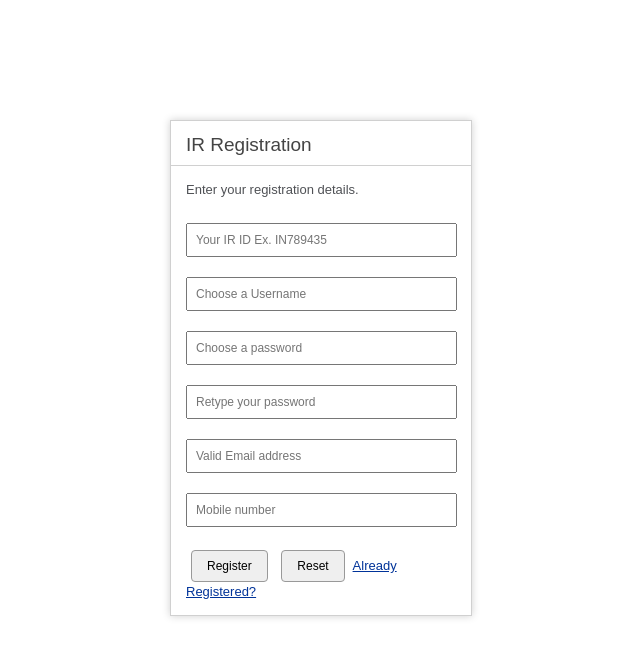
After one commit to ravindrak/myplanner, a CodeIgniter app: page /myplans/user/register in a window 1280 px wide. The commit adds this page. Shown: the top 658 px of the page, without its empty margins (319-959 px from the left). Run offline with CodeIgniter, Linux system fonts and the light colour scheme.

Commit message:
Added IR registration without validation

```diff
--- a/application/controllers/user.php
+++ b/application/controllers/user.php
@@ -46,8 +46,30 @@ class User extends CI_Controller {
 
 	public function contacts(){
 		$userContacts 		=	$this->user_model->getAllContacts($this->session->userData('UID'));
-		print_r($userContacts);
+		//print_r($userContacts);
 		$this->load->view('user/contacts', $userContacts);
+	}
+
+	public function register(){
+		$this->load->view('user/register');
+	}
+
+	public function registerNewIR(){
+		$data['ir_id'] 		=	$this->input->post('irid');
+		$data['password']	=	md5($this->input->post('password'));
+		$data['email'] 		=	$this->input->post('email');
+		$data['mobile']		=	$this->input->post('mobile');
+
+		$is_registered 			=	$this->user_model->insertNewUser($data);
+
+		if($is_registered){
+			$this->session->set_userData('error','Please login using your credentials.');
+			redirect(base_url().'user/login');
+		}else{
+			$this->session->set_userData('error','Please check the data again.');
+			redirect(base_url().'user/register');
+		}
+
 	}
 }
 
--- a/application/models/user_model.php
+++ b/application/models/user_model.php
@@ -34,6 +34,11 @@ class User_model extends CI_Model {
 		$this->db->from('myplans');
 		return $this->db->count_all_results();
 	}
+
+	public function insertNewUser($data){
+		$query = $this->db->insert('users', $data);
+		return ($this->db->affected_rows() != 1) ? false : true;
+	}
 }
 
 /* End of file user_model.php */
--- a/application/views/login.php
+++ b/application/views/login.php
@@ -28,6 +28,8 @@
 		<p>
 			<input type="submit" class="formInput btn btn-primary" value="Login">
 			<input type="Reset" class="formInput btn btn-primary" value="Reset">
+
+			<a href="<?php echo base_url();?>user/register"> IR Registration </a>
 		</p>
 	</div>
 </div>
--- /dev/null
+++ b/application/views/user/register.php
@@ -0,0 +1,44 @@
+<!DOCTYPE html>
+<html lang="en">
+<head>
+	<meta charset="utf-8">
+	<title>Welcome to CodeIgniter</title>
+
+	<link rel="stylesheet" href="<?php echo base_url();?>public/css/style.css" />
+</head>
+<body>
+
+<div id="loginContainer">
+	<h1>IR Registration</h1>
+
+	<div id="body">
+		<form method="post" action="<?php echo base_url();?>user/registerNewIR">
+		<p>Enter your registration details.</p>
+		<?php
+			if($this->session->userdata('error')){
+				echo $this->session->userdata('error');
+				$this->session->unset_userdata('error');
+			}
+		?>
+
+		<input type="text" class="full-width formInput" id="irid" name="irid" value="" placeholder="Your IR ID Ex. IN789435">
+
+		<input type="text" class="full-width formInput" id="username" name="username" value="" placeholder="Choose a Username">
+
+		<input type="password" class="full-width formInput" id="password" name="password" value="" placeholder="Choose a password">
+		<input type="password" class="full-width formInput" id="confirmPassword" name="confirmPassword" value="" placeholder="Retype your password">
+
+		<input type="text" class="full-width formInput" id="email" name="email" value="" placeholder="Valid Email address">
+		<input type="text" class="full-width formInput" id="mobile" name="mobile" value="" placeholder="Mobile number">
+
+		<p>
+			<input type="submit" class="formInput btn btn-primary" value="Register" id="btnRegister">
+			<input type="Reset" class="formInput btn btn-primary" value="Reset">
+
+			<a href="<?php echo base_url();?>user/login"> Already Registered? </a>
+		</p>
+	</div>
+</div>
+
+</body>
+</html>
```
